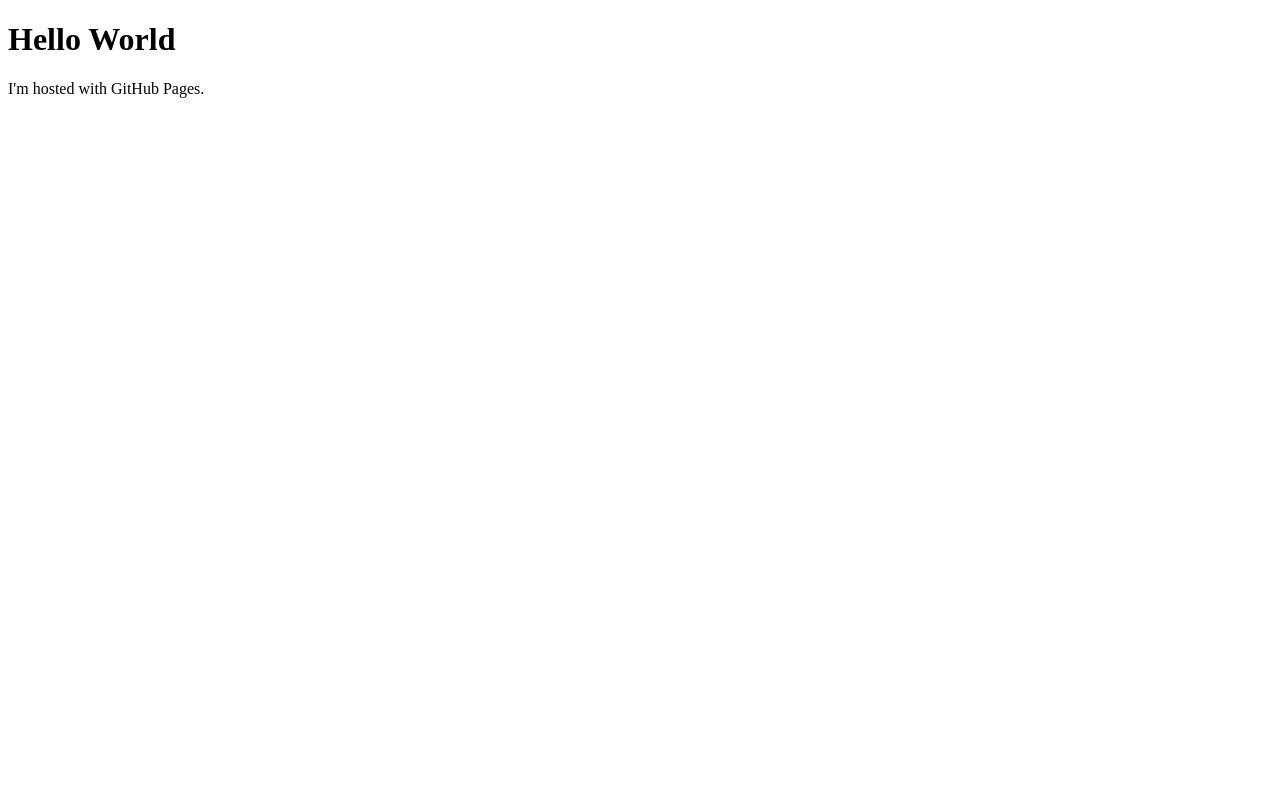
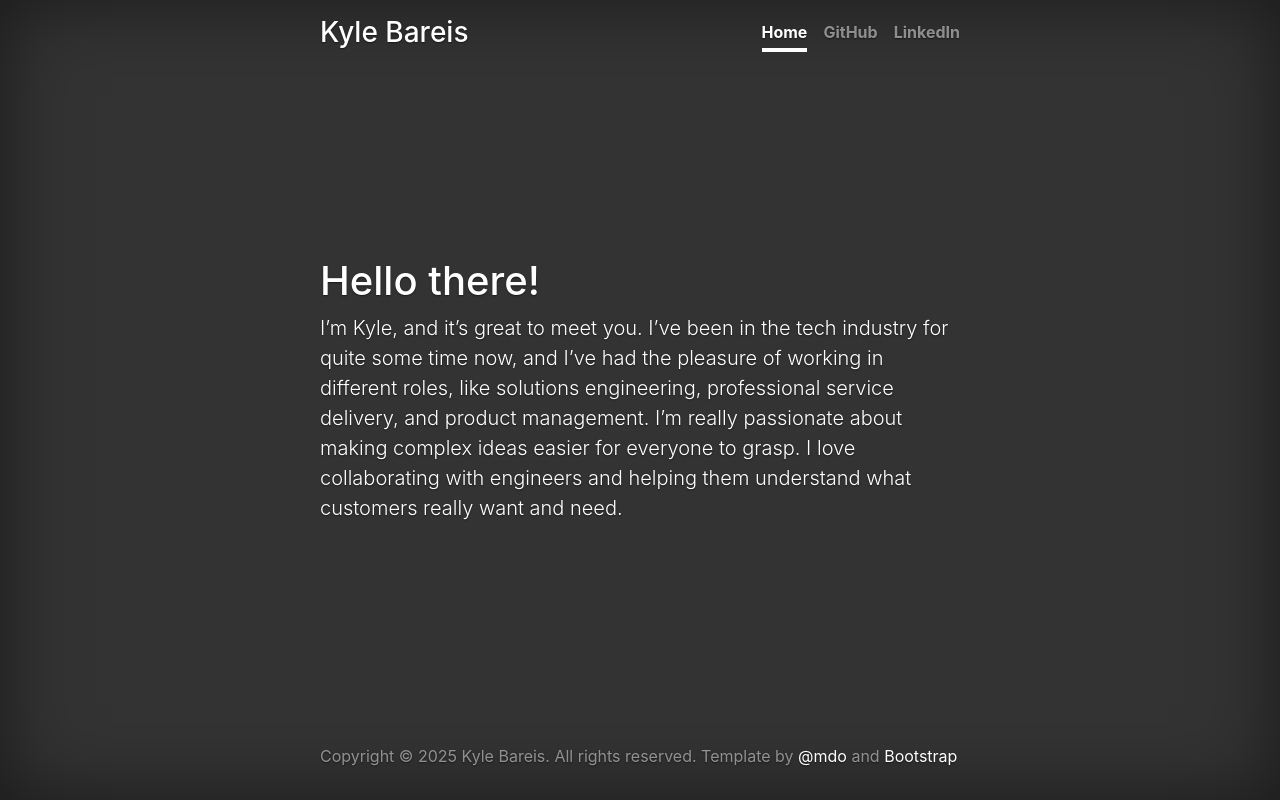
Before and after one commit to kbareis/kbareis.github.io, a plain HTML site: page index.html in a window 1280 px wide. Drawn offline with nearby package versions, Linux system fonts and the light colour scheme.

Commit message:
Initial website push

```diff
--- /dev/null
+++ b/css/style.css
@@ -0,0 +1,97 @@
+/*
+ * Globals
+ */
+
+/* Links */
+a,
+a:focus,
+a:hover {
+  color: #fff;
+}
+
+/* Custom default button */
+.btn-secondary,
+.btn-secondary:hover,
+.btn-secondary:focus {
+  color: #333;
+  text-shadow: none; /* Prevent inheritance from `body` */
+  background-color: #fff;
+  border: .05rem solid #fff;
+}
+
+
+/*
+ * Base structure
+ */
+
+html,
+body {
+  height: 100%;
+  background-color: #333;
+}
+
+body {
+  display: -ms-flexbox;
+  display: -webkit-box;
+  display: flex;
+  -ms-flex-pack: center;
+  -webkit-box-pack: center;
+  justify-content: center;
+  color: #fff;
+  text-shadow: 0 .05rem .1rem rgba(0, 0, 0, .5);
+  box-shadow: inset 0 0 5rem rgba(0, 0, 0, .5);
+}
+
+.container {
+  max-width: 42em;
+}
+
+
+/*
+ * Header
+ */
+.masthead {
+  margin-bottom: 2rem;
+}
+
+.masthead-brand {
+  margin-bottom: 0;
+}
+
+.nav-masthead .nav-link {
+  padding: .25rem 0;
+  font-weight: 700;
+  color: rgba(255, 255, 255, .5);
+  background-color: transparent;
+  border-bottom: .25rem solid transparent;
+}
+
+.nav-masthead .nav-link:hover,
+.nav-masthead .nav-link:focus {
+  border-bottom-color: rgba(255, 255, 255, .25);
+}
+
+.nav-masthead .nav-link + .nav-link {
+  margin-left: 1rem;
+}
+
+.nav-masthead .active {
+  color: #fff;
+  border-bottom-color: #fff;
+}
+
+@media (min-width: 48em) {
+  .masthead-brand {
+    float: left;
+  }
+  .nav-masthead {
+    float: right;
+  }
+}
+
+/*
+ * Footer
+ */
+.mastfoot {
+  color: rgba(255, 255, 255, .5);
+}
--- a/index.html
+++ b/index.html
@@ -1,7 +1,50 @@
-<!DOCTYPE html>
-<html>
+<!doctype html>
+<lang="en">
+  <head>
+    <meta charset="utf-8">
+    <meta name="viewport" content="width=device-width, initial-scale=1, shrink-to-fit=no">
+    <meta name="description" content="">
+    <meta name="author" content="">
+    <link rel="icon" href="">
+
+    <title>Hello there! - Kyle Bareis</title>
+
+    <!-- Bootstrap CSS -->
+    <link rel="stylesheet" href="https://cdn.jsdelivr.net/npm/bootstrap@4.3.1/dist/css/bootstrap.min.css" integrity="sha384-ggOyR0iXCbMQv3Xipma34MD+dH/1fQ784/j6cY/iJTQUOhcWr7x9JvoRxT2MZw1T" crossorigin="anonymous">
+
+    <!-- Custom styles for this template -->
+    <link href="css/style.css" rel="stylesheet">
+  </head>
+
   <body>
-    <h1>Hello World</h1>
-    <p>I'm hosted with GitHub Pages.</p>
+
+    <div class="container d-flex h-100 p-3 mx-auto flex-column">
+      <header class="masthead mb-auto">
+        <div class="inner">
+          <h3 class="masthead-brand">Kyle Bareis</h3>
+          <nav class="nav nav-masthead justify-content-center">
+            <a class="nav-link active" href="/">Home</a>
+            <a class="nav-link" target="_blank" href="https://github.com/kbareis">GitHub</a>
+            <a class="nav-link" target="_blank" href="https://www.linkedin.com/in/kbareis">LinkedIn</a>
+          </nav>
+        </div>
+      </header>
+
+      <main role="main" class="inner">
+        <h1>Hello there!</h1>
+        <p class="lead">I’m Kyle, and it’s great to meet you. I’ve been in the tech industry for quite some time now, and I’ve had the pleasure of working in different roles, like solutions engineering, professional service delivery, and product management. I’m really passionate about making complex ideas easier for everyone to grasp. I love collaborating with engineers and helping them understand what customers really want and need.</p>
+      </main>
+
+      <footer class="mastfoot mt-auto">
+        <div class="inner">
+          <p>Copyright © 2025 Kyle Bareis. All rights reserved. Template by <a href="https://twitter.com/mdo">@mdo</a> and <a href="https://getbootstrap.com/">Bootstrap</a></p>
+        </div>
+      </footer>
+    </div>
+
+    <!-- jQuery first, then Popper.js, then Bootstrap JS -->
+    <script src="https://code.jquery.com/jquery-3.3.1.slim.min.js" integrity="sha384-q8i/X+965DzO0rT7abK41JStQIAqVgRVzpbzo5smXKp4YfRvH+8abtTE1Pi6jizo" crossorigin="anonymous"></script>
+    <script src="https://cdn.jsdelivr.net/npm/popper.js@1.14.7/dist/umd/popper.min.js" integrity="sha384-UO2eT0CpHqdSJQ6hJty5KVphtPhzWj9WO1clHTMGa3JDZwrnQq4sF86dIHNDz0W1" crossorigin="anonymous"></script>
+    <script src="https://cdn.jsdelivr.net/npm/bootstrap@4.3.1/dist/js/bootstrap.min.js" integrity="sha384-JjSmVgyd0p3pXB1rRibZUAYoIIy6OrQ6VrjIEaFf/nJGzIxFDsf4x0xIM+B07jRM" crossorigin="anonymous"></script>
   </body>
 </html>
```
